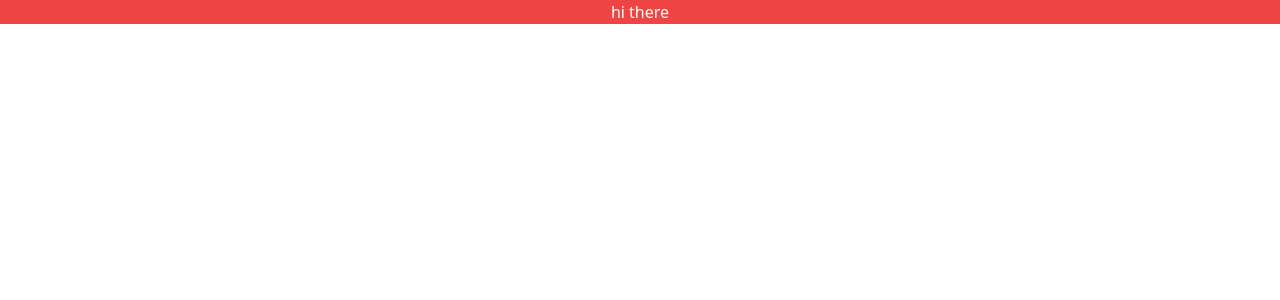
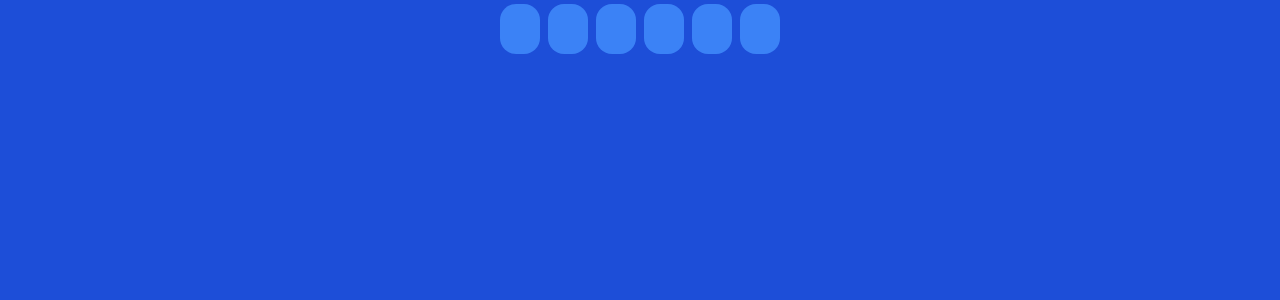
Before and after one commit to kiran-11123/React-Practice, a React (Vite) app in the folder frontend/: page / in a window 1280 px wide. Shown: the top 300 px of the page. Built offline with nearby package versions, Linux system fonts and the light colour scheme.

Commit message:
useRef otp box

```diff
--- a/frontend/src/App.jsx
+++ b/frontend/src/App.jsx
@@ -1,5 +1,6 @@
 import './App.css'
 import './index.css'
+import Otp from './components/Otp'
 
 function App() {
 
@@ -11,9 +12,14 @@
 
   return(
 
-    <div className="bg-red-500 text-white text-center">
+    <div className='h-screen bg-blue-700'>
 
-         hi there
+        <Otp />
+
+
+
+
+
 
     </div>
   )
--- /dev/null
+++ b/frontend/src/components/Otp.jsx
@@ -0,0 +1,46 @@
+import { useRef } from "react";
+
+export default function Otp(){
+
+
+
+    const ref1 = useRef();
+    const ref2 = useRef();
+    const ref3 = useRef();
+    const ref4 = useRef();
+    const ref5 = useRef();
+    const ref6 = useRef();
+
+
+    return(
+
+        <div className="flex justify-center">
+
+
+        <SubOtpbox  reference={ref1} onDone={()=>{ref2.current.focus()}}/>
+        <SubOtpbox reference={ref2} onDone={()=>{ref3.current.focus()}}/>
+        <SubOtpbox reference={ref3} onDone={()=>{ref4.current.focus()}}/>
+        <SubOtpbox reference={ref4} onDone={()=>{ref5.current.focus()}}/>
+        <SubOtpbox reference={ref5} onDone={()=>{ref6.current.focus()}}/>
+        <SubOtpbox reference={ref6} onDone={()=>{ref6.current.focus()}}/>
+
+    </div>
+
+    )
+}
+
+
+function SubOtpbox({reference,onDone}){
+
+    return(
+        <input ref={reference} type="text"
+
+        onChange={(e)=>{
+
+            onDone()
+
+        }}
+
+        className="m-1 w-[40px] h-[50px]  text-white rounded-2xl outline:none bg-blue-500 px-4"></input>
+    )
+}
```
Also changed, not shown: frontend/src/components/Input.jsx (added).
